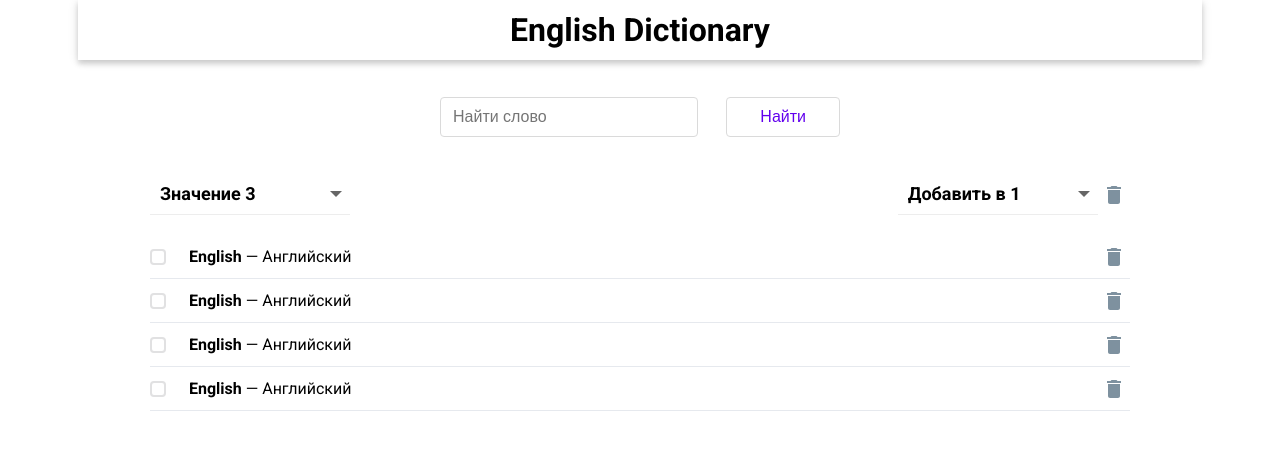
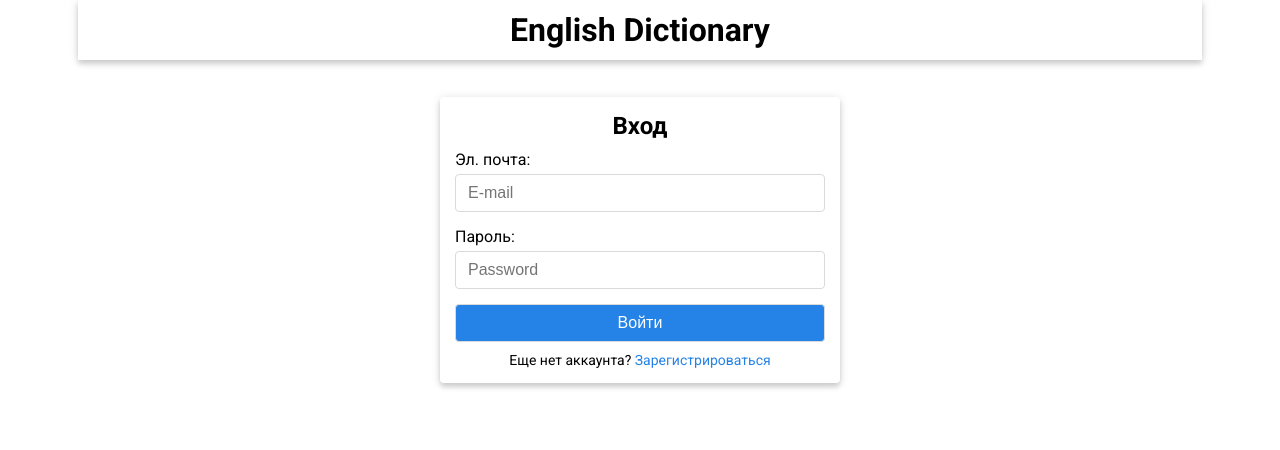
Before and after one commit to ATrifonenko/english-dictionary, a React (Create React App) app: page /signin in a window 1280 px wide. Shown: the top 450 px of the page. Built offline with nearby package versions, Linux system fonts and the light colour scheme.

Commit message:
router and useAuth hook

```diff
--- a/package.json
+++ b/package.json
@@ -8,6 +8,7 @@
     "@testing-library/user-event": "^12.1.10",
     "react": "^17.0.1",
     "react-dom": "^17.0.1",
+    "react-router-dom": "^5.2.0",
     "react-scripts": "4.0.3",
     "web-vitals": "^1.0.1"
   },
--- a/src/App.js
+++ b/src/App.js
@@ -1,5 +1,8 @@
 import { Select, Option } from './components/CustomSelect/CustomSelect';
+import { BrowserRouter, Switch, Route, Redirect } from 'react-router-dom';
 import Wordlist from './components/Wordlist/Wordlist';
+import { SignUp, SignIn } from './components/Auth/Auth';
+import { useAuth, ProvideAuth } from './hooks/useAuth';
 import { ReactComponent as DeleteSVG } from './assets/delete.svg';
 import './App.css';
 
@@ -12,10 +15,20 @@ function App() {
   ];
 
   return (
+    <ProvideAuth>
+      <BrowserRouter>
         <div className="App">
           <header className="header">
             <h1 className="header__title">English Dictionary</h1>
           </header>
+          <Switch>
+            <Route path="/signup">
+              <SignUp />
+            </Route>
+            <Route path="/signin">
+              <SignIn />
+            </Route>
+            <PrivateRoute path="/">
               <div className="search">
                 <input type="text" className="search__input" placeholder="Найти слово" />
                 <button className="search__btn">Найти</button>
@@ -57,7 +70,24 @@ function App() {
                 </div>
                 <Wordlist words={words} />
               </div>
+            </PrivateRoute>
+          </Switch>
         </div>
+      </BrowserRouter>
+    </ProvideAuth>
+  );
+}
+
+function PrivateRoute({ children, ...rest }) {
+  let auth = useAuth();
+
+  return (
+    <Route
+      {...rest}
+      render={({ location }) =>
+        auth.user ? children : <Redirect to={{ pathname: '/signin', state: { from: location } }} />
+      }
+    />
   );
 }
 
--- a/src/components/Auth/Auth.css
+++ b/src/components/Auth/Auth.css
@@ -41,3 +41,14 @@
   color: #ed593b;
   font-size: 14px;
 }
+
+.auth-box__question {
+  margin-top: 10px;
+  align-self: center;
+  font-size: 14px;
+}
+
+.auth-box__question-link {
+  text-decoration: none;
+  color: #2582e7;
+}
--- a/src/components/Auth/Auth.jsx
+++ b/src/components/Auth/Auth.jsx
@@ -1,4 +1,6 @@
 import { useState } from 'react';
+import { Link } from 'react-router-dom';
+import { useAuth } from '../../hooks/useAuth';
 import './Auth.css';
 
 function Auth(props) {
@@ -36,7 +38,7 @@ function Auth(props) {
 
   return (
     <div className="auth-box">
-      <h2 className="auth-box__title">{props.title}</h2>
+      <h2 className="auth-box__title">{props.type === 'signin' ? 'Вход' : 'Регистрация'}</h2>
       <form className="auth-form">
         <label className="auth-form__lable" htmlFor="email">
           Эл. почта:
@@ -63,23 +65,34 @@ function Auth(props) {
         />
         {errors.password ? <p className="auth-form__error-description">{errors.password}</p> : ''}
         <button className="auth-form__btn-submit button" type="submit" onClick={submit}>
-          {props.title}
+          {props.type === 'signin' ? 'Войти' : 'Зарегистироваться'}
         </button>
       </form>
+      {props.type === 'signin' ? (
+        <span className="auth-box__question">
+          {'Еще нет аккаунта? '}
+          <Link className="auth-box__question-link" to="/signup">
+            Зарегистрироваться
+          </Link>
+        </span>
+      ) : (
+        <span className="auth-box__question">
+          {'Уже есть аккаунт? '}
+          <Link className="auth-box__question-link" to="/signin">
+            Войти
+          </Link>
+        </span>
+      )}
     </div>
   );
 }
 
 export function SignIn() {
-  const signIn = (login, password) => {
-    console.log(login, password);
-  };
-  return <Auth title="Вход" submit={signIn} />;
+  const auth = useAuth();
+  return <Auth type="signin" submit={auth.signIn} />;
 }
 
 export function SignUp() {
-  const signUp = (login, password) => {
-    console.log(login, password);
-  };
-  return <Auth title="Регистрация" submit={signUp} />;
+  const auth = useAuth();
+  return <Auth type="signup" submit={auth.signUp} />;
 }
--- /dev/null
+++ b/src/hooks/useAuth.js
@@ -0,0 +1,30 @@
+import React, { createContext, useContext, useState } from 'react';
+
+const authContext = createContext();
+
+export function ProvideAuth({ children }) {
+  const auth = useProvideAuth();
+  return <authContext.Provider value={auth}>{children}</authContext.Provider>;
+}
+
+export const useAuth = () => {
+  return useContext(authContext);
+};
+
+function useProvideAuth() {
+  const [user, setUser] = useState(false);
+
+  const signIn = (login, password) => {
+    console.log(login, password);
+  };
+
+  const signUp = (login, password) => {
+    console.log(login, password);
+  };
+
+  return {
+    user,
+    signIn,
+    signUp,
+  };
+}
```
Also changed, not shown: 1 other file (tests, documents, lock files or other folders). Lines whose indentation alone changed are shown as unchanged.
